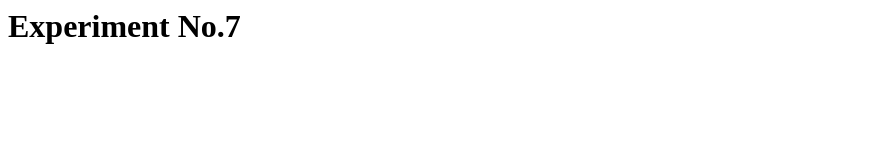
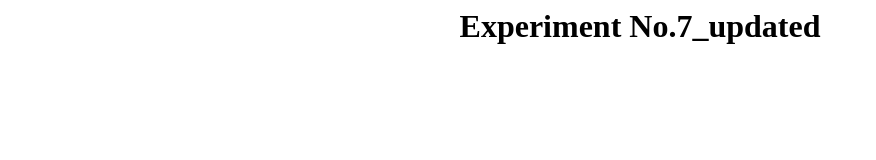
Before and after one commit to sveridevops/a2exp7, a plain HTML site: page index.html in a window 1280 px wide. Shown: the whole page, without its empty margins (0-876 px from the left). Drawn offline with Linux system fonts and the light colour scheme.

Commit message:
Second Commit

```diff
--- a/index.html
+++ b/index.html
@@ -1 +1 @@
-<h1></center>Experiment No.7</center></h1>
+<h1><center>Experiment No.7_updated</center></h1>
```
